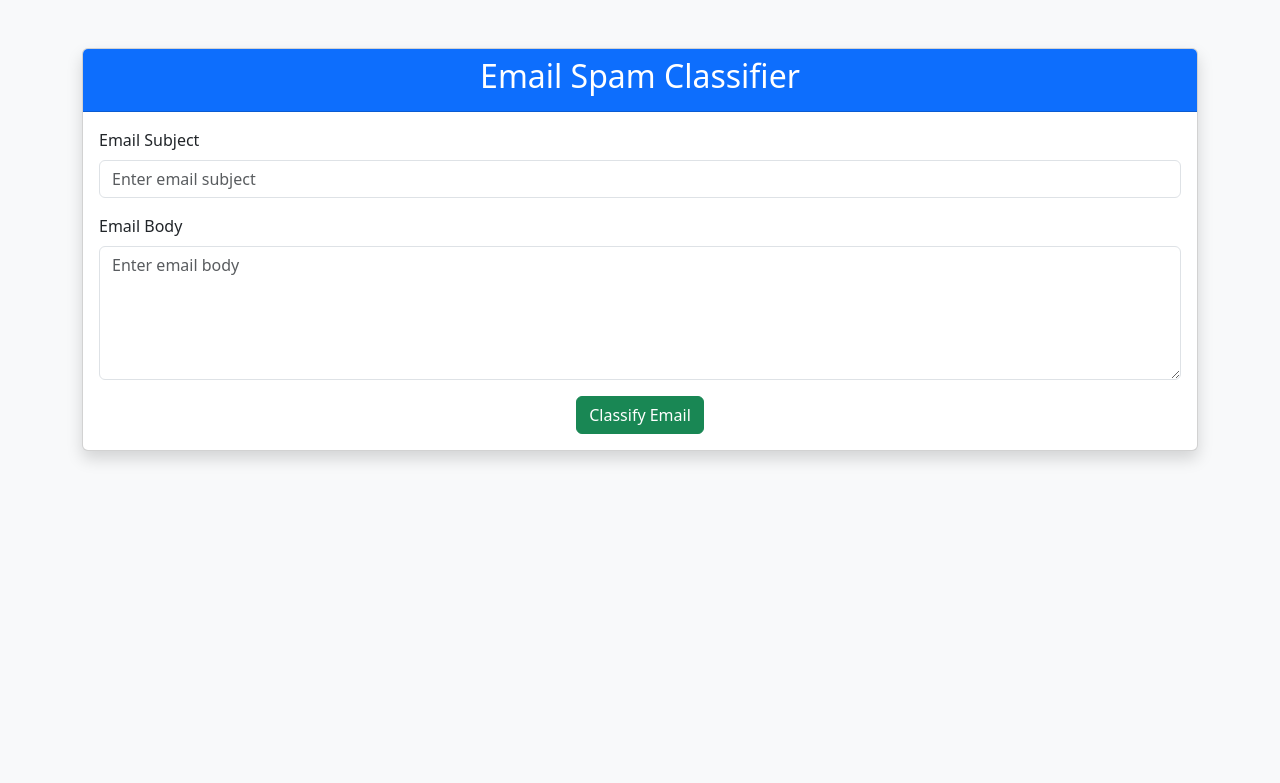
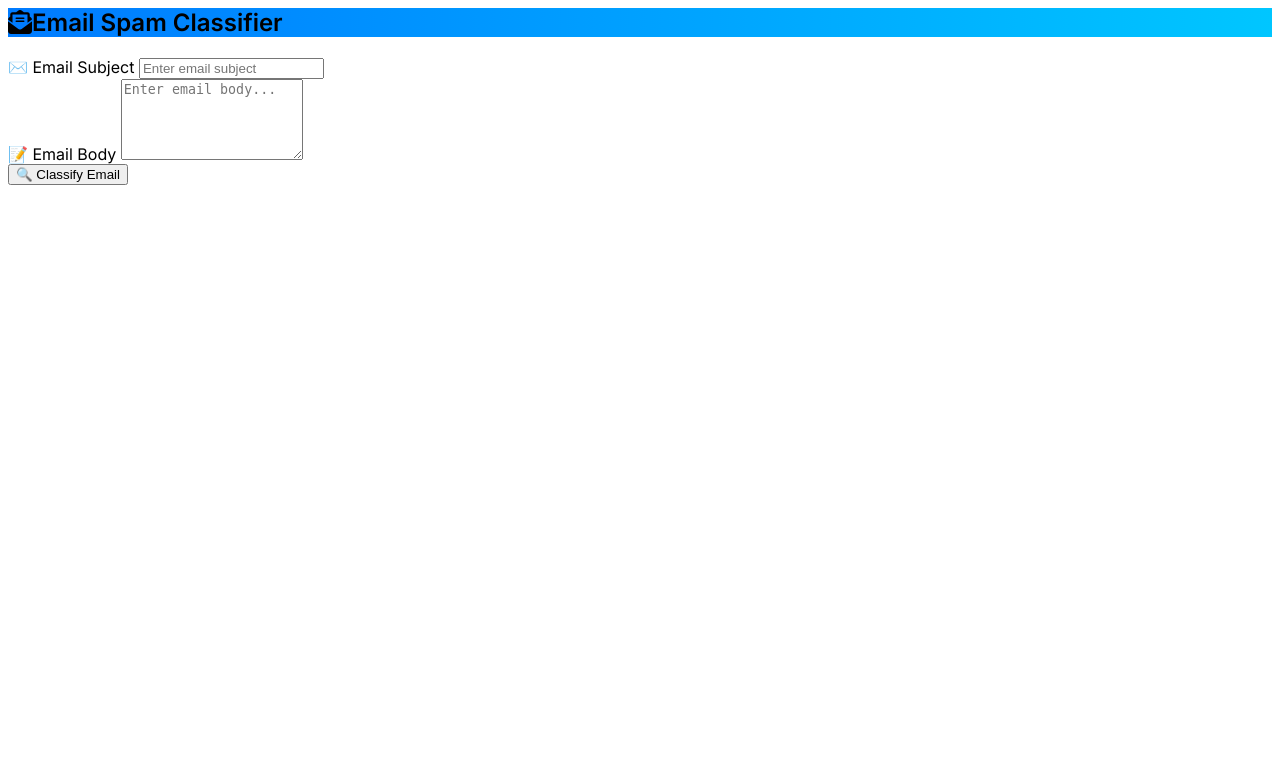
Before and after one commit to jessie726/Phishing-Email-Detector, a Flask app: page / in a window 1280 px wide. Shown: the top 783 px of the page. Run offline with Flask 3, Linux system fonts and the light colour scheme; parts of the project's set-up code (start-up, migrations or seed data) failed here and were passed over.

Commit message:
Update index.html

```diff
--- a/templates/index.html
+++ b/templates/index.html
@@ -1,39 +1,40 @@
-<!DOCTYPE html>
-<html lang="en">
-<head>
-    <meta charset="UTF-8">
-    <title>Email Spam Classifier</title>
-    <link rel="icon" href="{{ url_for('static', filename='favicon.ico') }}">
-    <link href="https://cdn.jsdelivr.net/npm/bootstrap@5.3.0/dist/css/bootstrap.min.css" rel="stylesheet">
-</head>
-<body class="bg-light">
+<link href="https://fonts.googleapis.com/css2?family=Inter:wght@400;600&display=swap" rel="stylesheet">
+<link rel="stylesheet" href="https://cdnjs.cloudflare.com/ajax/libs/font-awesome/6.4.0/css/all.min.css">
+<body class="bg-light" style="font-family: 'Inter', sans-serif;">
   <div class="container mt-5">
-        <div class="card shadow">
-            <div class="card-header text-center bg-primary text-white">
-                <h2>Email Spam Classifier</h2>
+    <div class="row justify-content-center">
+      <div class="col-md-10 col-lg-8">
+        <div class="card shadow border-0">
+          <div class="card-header bg-gradient-primary text-white text-center py-4" style="background: linear-gradient(to right, #007bff, #00c6ff);">
+            <h2 class="mb-0"><i class="fas fa-envelope-open-text me-2"></i>Email Spam Classifier</h2>
           </div>
-            <div class="card-body">
+          <div class="card-body px-4 py-5">
+
             <form method="POST">
-                    <div class="mb-3">
-                        <label for="subject" class="form-label">Email Subject</label>
+              <div class="mb-4">
+                <label for="subject" class="form-label fw-bold">✉️ Email Subject</label>
                 <input type="text" class="form-control" id="subject" name="subject" placeholder="Enter email subject">
               </div>
-                    <div class="mb-3">
-                        <label for="body" class="form-label">Email Body</label>
-                        <textarea class="form-control" id="body" name="body" rows="5" placeholder="Enter email body"></textarea>
+
+              <div class="mb-4">
+                <label for="body" class="form-label fw-bold">📝 Email Body</label>
+                <textarea class="form-control" id="body" name="body" rows="5" placeholder="Enter email body..."></textarea>
               </div>
+
               <div class="text-center">
-                        <button type="submit" class="btn btn-success">Classify Email</button>
+                <button type="submit" class="btn btn-success btn-lg px-5 shadow-sm">🔍 Classify Email</button>
               </div>
             </form>
+
             {% if prediction %}
-                    <div class="alert mt-4 text-center
-                        {% if prediction == 'Spam' %} alert-danger {% else %} alert-success {% endif %}">
+            <div class="alert mt-5 text-center {% if prediction == 'Spam' %}alert-danger{% else %}alert-success{% endif %}">
               <strong>Result:</strong> This email is classified as <strong>{{ prediction }}</strong>.
             </div>
             {% endif %}
+
+          </div>
+        </div>
       </div>
     </div>
   </div>
 </body>
-</html>
```
Lines whose indentation alone changed are shown as unchanged.
